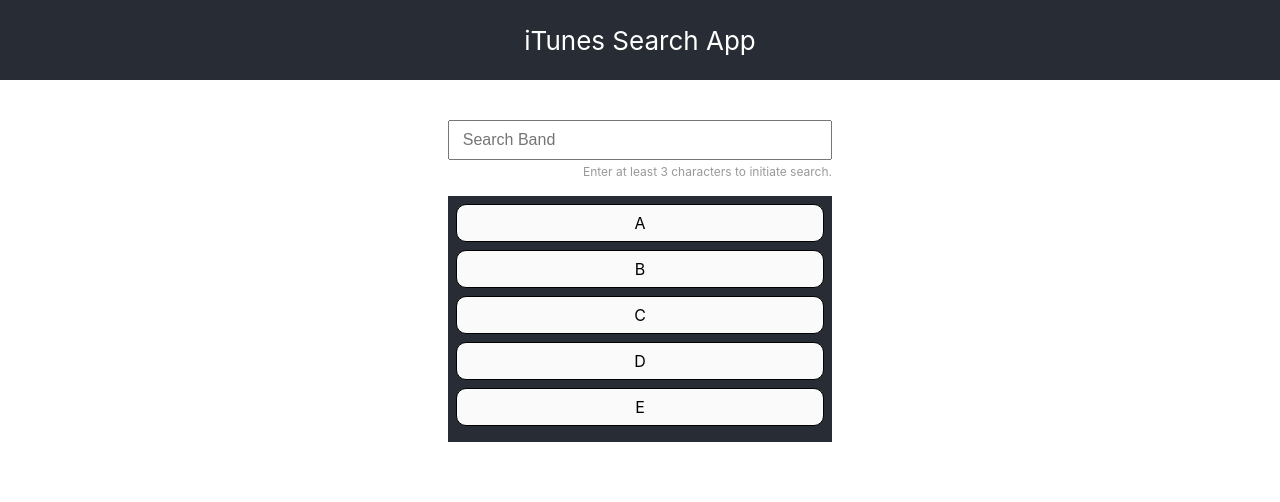
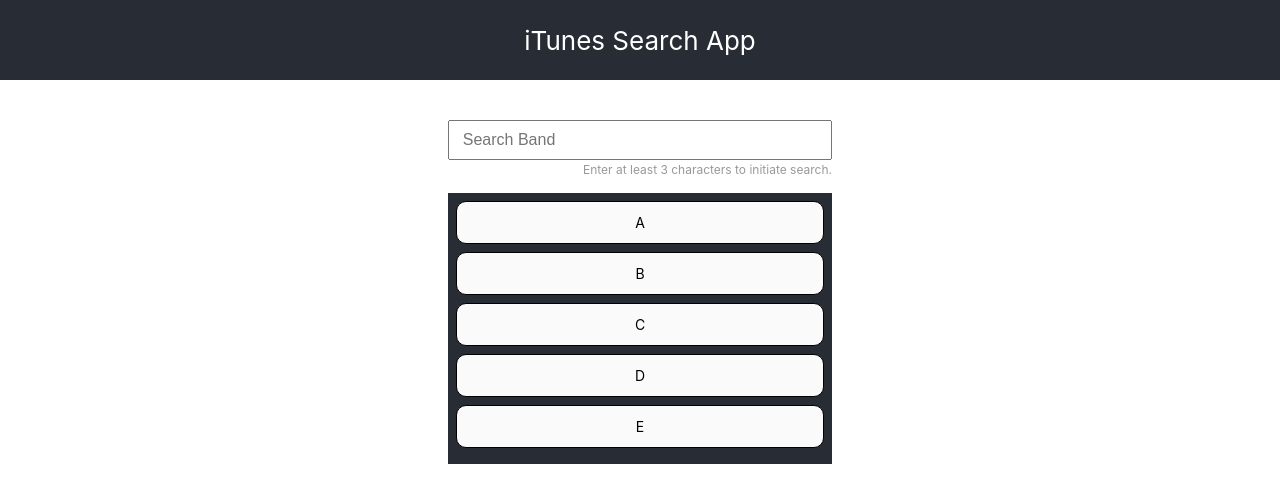
Before and after one commit to skrunic/itunes-search-demo, a React (Create React App) app: page / in a window 1280 px wide. Shown: the top 502 px of the page. Built offline with nearby package versions, Linux system fonts and the light colour scheme.

Commit message:
Modify font sizes.

```diff
--- a/src/App.css
+++ b/src/App.css
@@ -1,6 +1,6 @@
 .App {
   text-align: center;
-  font-size: calc(8px + 1vmin);
+  font-size: calc(6px + 1vmin);
 }
 
 .App-header {
@@ -60,5 +60,5 @@
   border-radius: 10px;
   background-color: #fafafa;
   margin-bottom: 1vh;
-  padding: 1vh;
+  padding: 1.5vh 0;
 }
```
